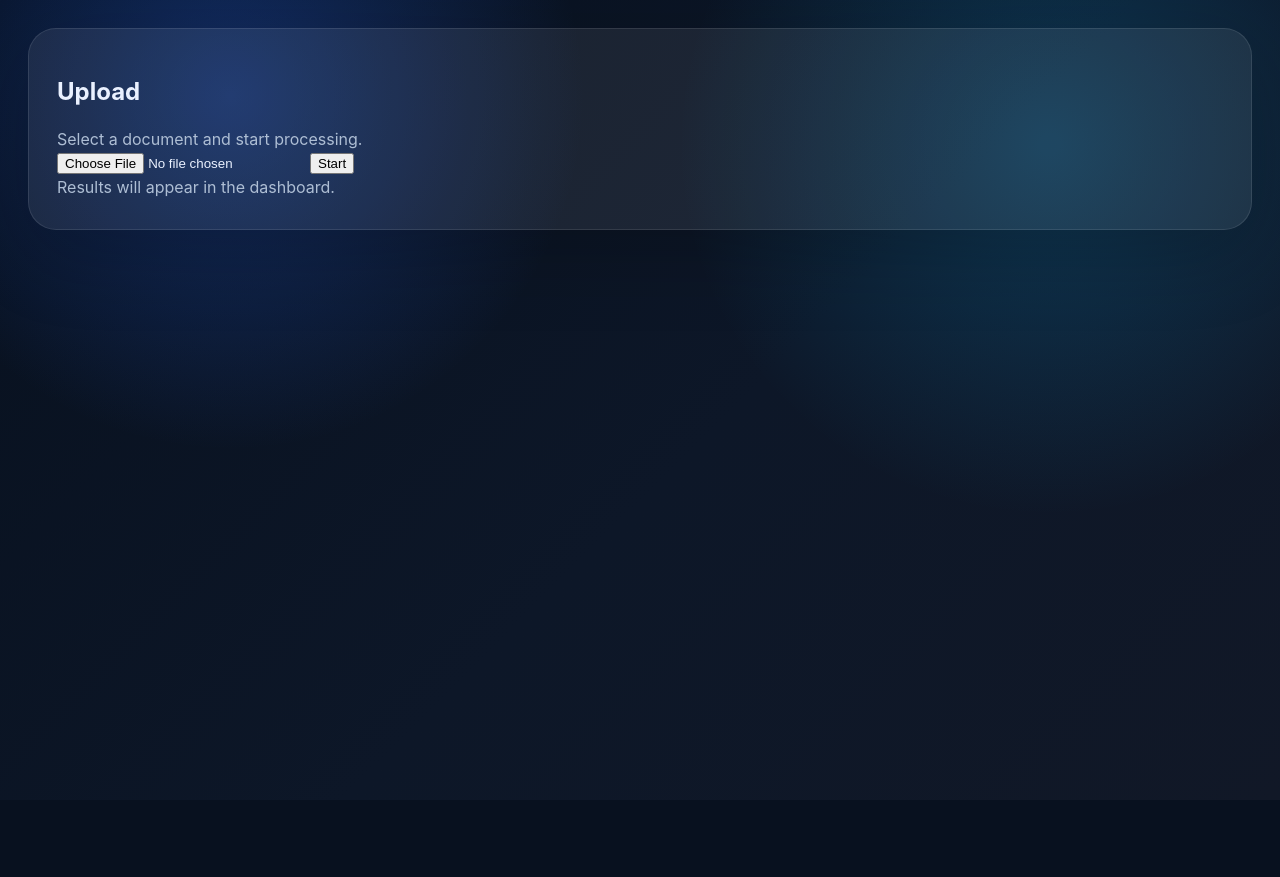
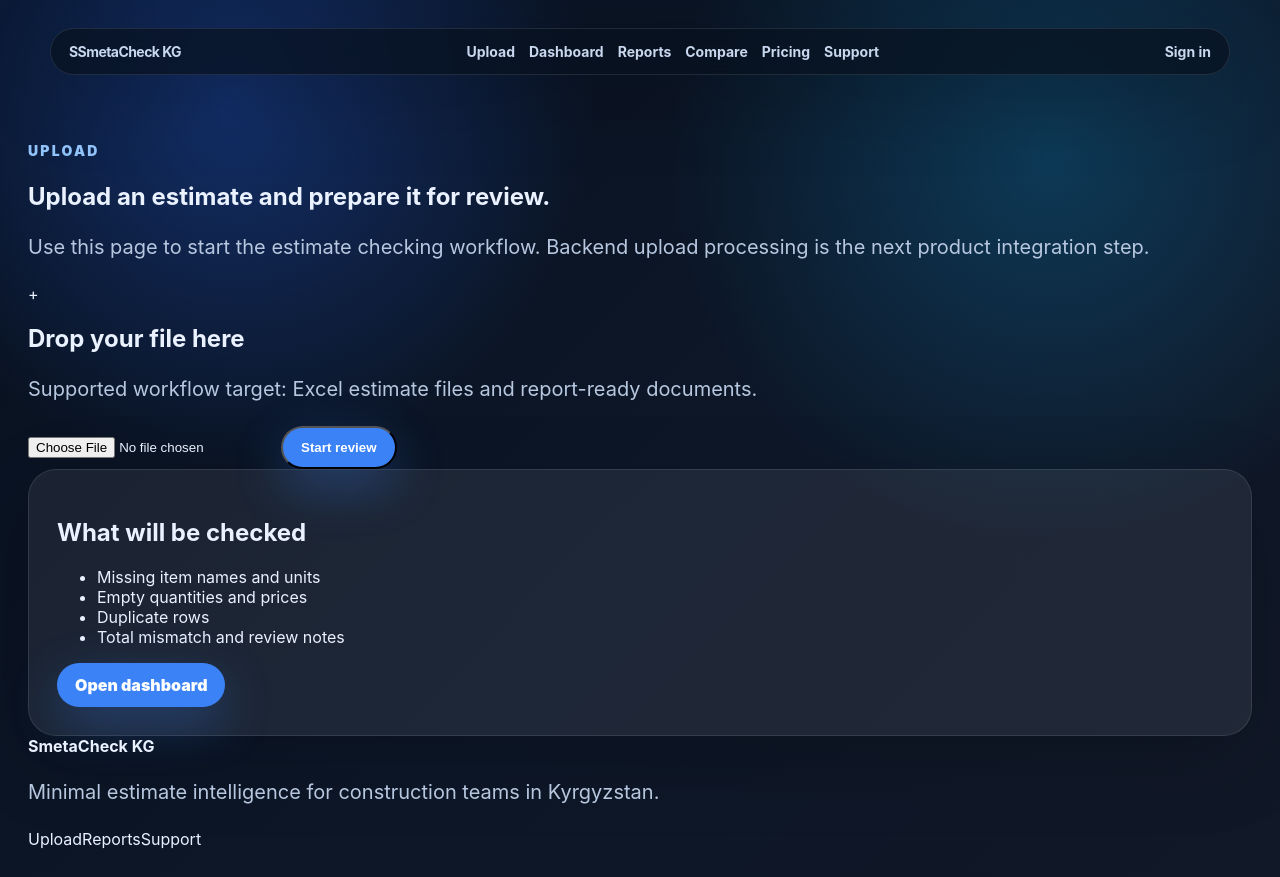
Before and after one commit to NursultanKoshoev11/SmetaCheck, a Next.js app in the folder frontend/: page /upload in a window 1280 px wide. Before the commit the page ends 800 px from the top, so only its background shows below. Built offline with nearby package versions, Linux system fonts and the light colour scheme.

Commit message:
Create complete upload page

```diff
--- a/frontend/pages/upload.js
+++ b/frontend/pages/upload.js
@@ -1 +1,35 @@
-export default function Upload(){return <main className="page"><section className="card"><h1>Upload</h1><p>Select a document and start processing.</p><input type="file"/><button>Start</button><p>Results will appear in the dashboard.</p></section></main>}
+import Nav from '../components/Nav';
+import Footer from '../components/Footer';
+
+export default function Upload(){
+  return (
+    <main className="page">
+      <Nav/>
+      <section className="pageHero compact">
+        <p className="eyebrow">Upload</p>
+        <h1>Upload an estimate and prepare it for review.</h1>
+        <p>Use this page to start the estimate checking workflow. Backend upload processing is the next product integration step.</p>
+      </section>
+      <section className="workspace twoColumns">
+        <div className="uploadBox">
+          <div className="uploadIcon">+</div>
+          <h2>Drop your file here</h2>
+          <p>Supported workflow target: Excel estimate files and report-ready documents.</p>
+          <input type="file" />
+          <button className="btn">Start review</button>
+        </div>
+        <div className="card checklistCard">
+          <h2>What will be checked</h2>
+          <ul>
+            <li>Missing item names and units</li>
+            <li>Empty quantities and prices</li>
+            <li>Duplicate rows</li>
+            <li>Total mismatch and review notes</li>
+          </ul>
+          <a className="btn secondary" href="/dashboard">Open dashboard</a>
+        </div>
+      </section>
+      <Footer/>
+    </main>
+  )
+}
```
